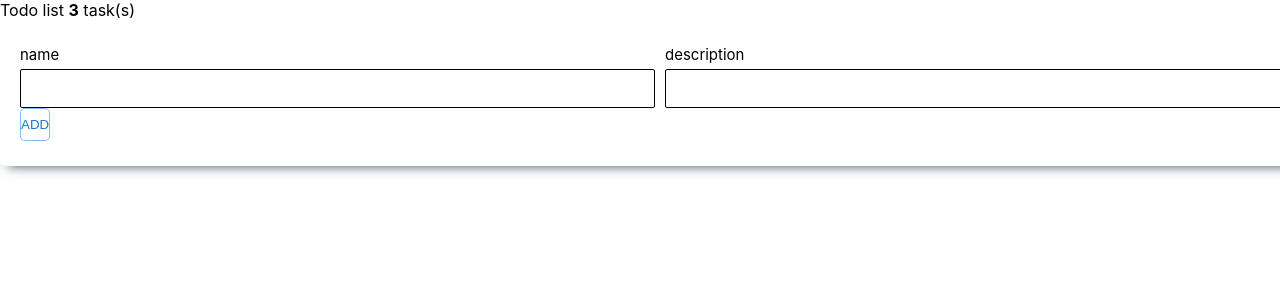
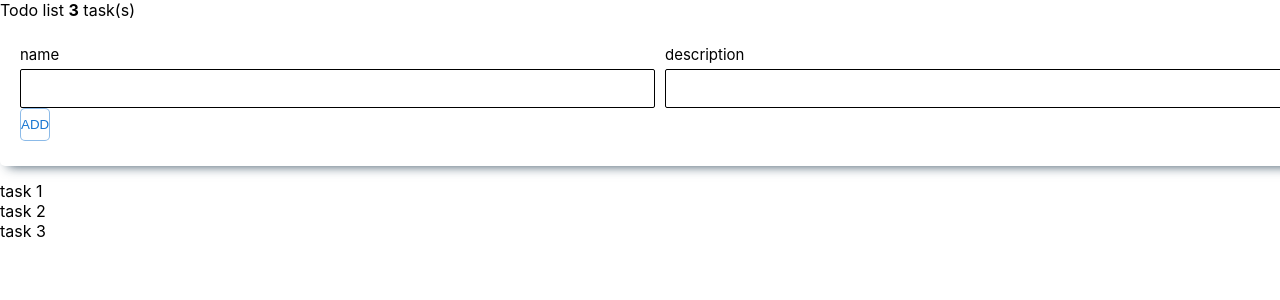
Before and after one commit to Banchee501/todo-list-react-ts, a React (Create React App) app: page / in a window 1280 px wide. Shown: the top 300 px of the page. Built offline with nearby package versions, Linux system fonts and the light colour scheme; the HTML template or start-up script is replaced by a standard one.

Commit message:
create todolist

```diff
--- a/src/App.tsx
+++ b/src/App.tsx
@@ -4,6 +4,7 @@
 import { TodoPanel } from './components/todoPanel/TodoPanel';
 
 import { Todo } from '../index'
+import { TodoList } from './components/todoList/TodoList';
 
 const DEFAULT_TODO_LIST = [
   { id: 1, name: 'task 1', description: 'description 1', checked: false },
@@ -29,6 +30,7 @@
         <Header todoCount={todos.length} />
       </header>
       <TodoPanel addTodo={addTodo} />
+      <TodoList todos={todos} />
     </div>
   );
 }
--- /dev/null
+++ b/src/components/todoList/TodoList.tsx
@@ -0,0 +1,14 @@
+import { Todo } from '../../../index';
+import { TodoItem } from './todoItem/TodoItem';
+
+interface TodoListProps {
+    todos: Todo[];
+}
+
+export const TodoList: React.FC<TodoListProps> = ({ todos }) => {
+    return <div>
+        {todos.map((todo) => (
+            <TodoItem todo={todo} />
+        ))}
+    </div>
+}
--- /dev/null
+++ b/src/components/todoList/todoItem/TodoItem.tsx
@@ -0,0 +1,10 @@
+import { Todo } from "../../../../index";
+
+interface TodoItemProps {
+    todo: Todo;
+}
+
+export const TodoItem: React.FC<TodoItemProps> = ({ todo }) => {
+
+    return <div>{todo.name}</div>
+};
--- a/src/components/todoPanel/TodoPanel.tsx
+++ b/src/components/todoPanel/TodoPanel.tsx
@@ -21,6 +21,11 @@
     const onChange = (event: React.ChangeEvent<HTMLInputElement>) => {
         const { name, value } = event.target;
         setTodo({ ...todo, [name]: value });
+    }
+
+    const onClick = () => {
+        addTodo({ name: todo.name, description: todo.description });
+        setTodo(DEFAULT_TODO);
     }
 
     return (
@@ -50,7 +55,7 @@
             <div className="button_container">
                 <Button
                     color="blue"
-                    onClick={() => addTodo({ name: todo.name, description: todo.description })}>
+                    onClick={onClick}>
                     ADD
                 </Button>
             </div>
```
Also changed, not shown: src/components/todoList/todoItem/TodoItem.scss (added).
